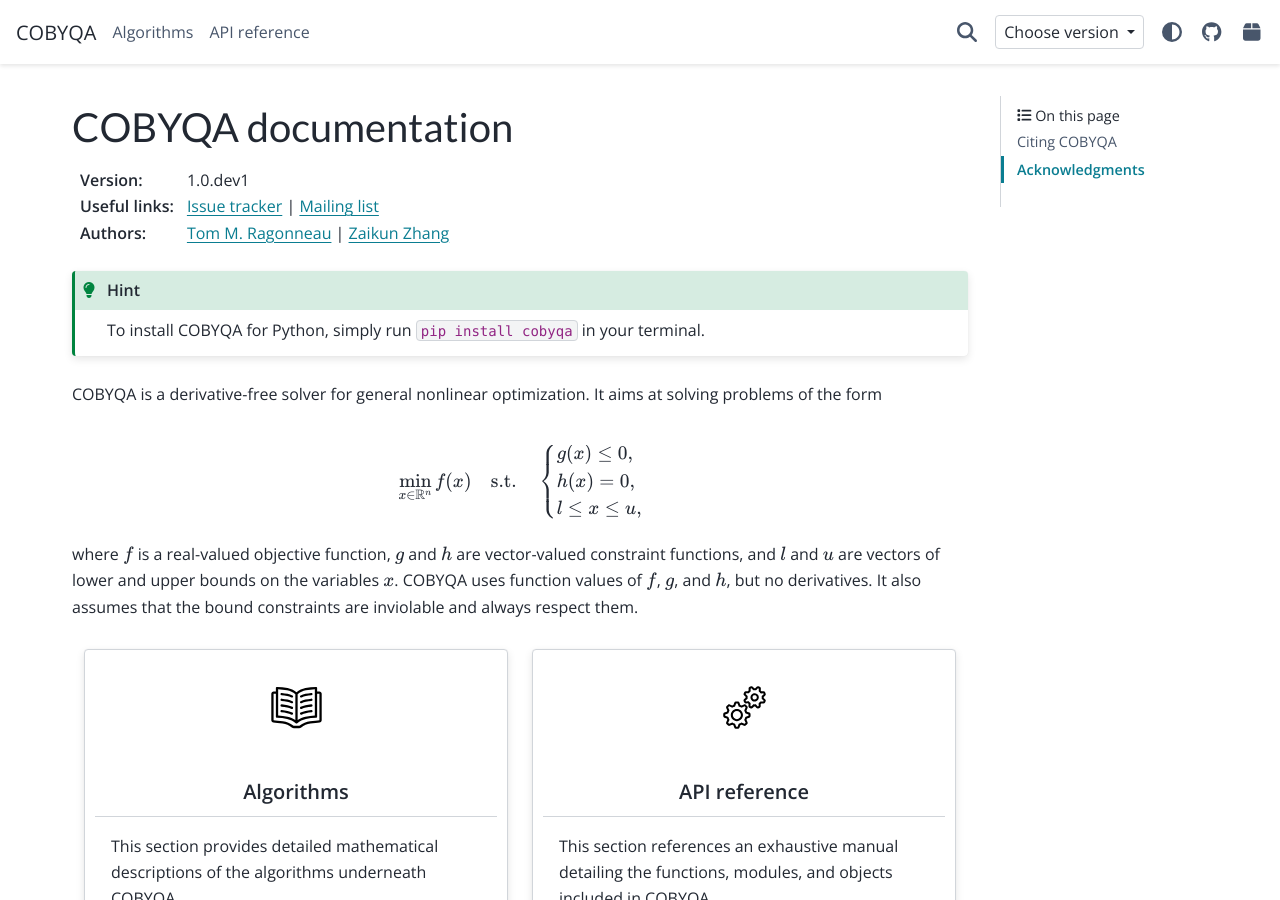
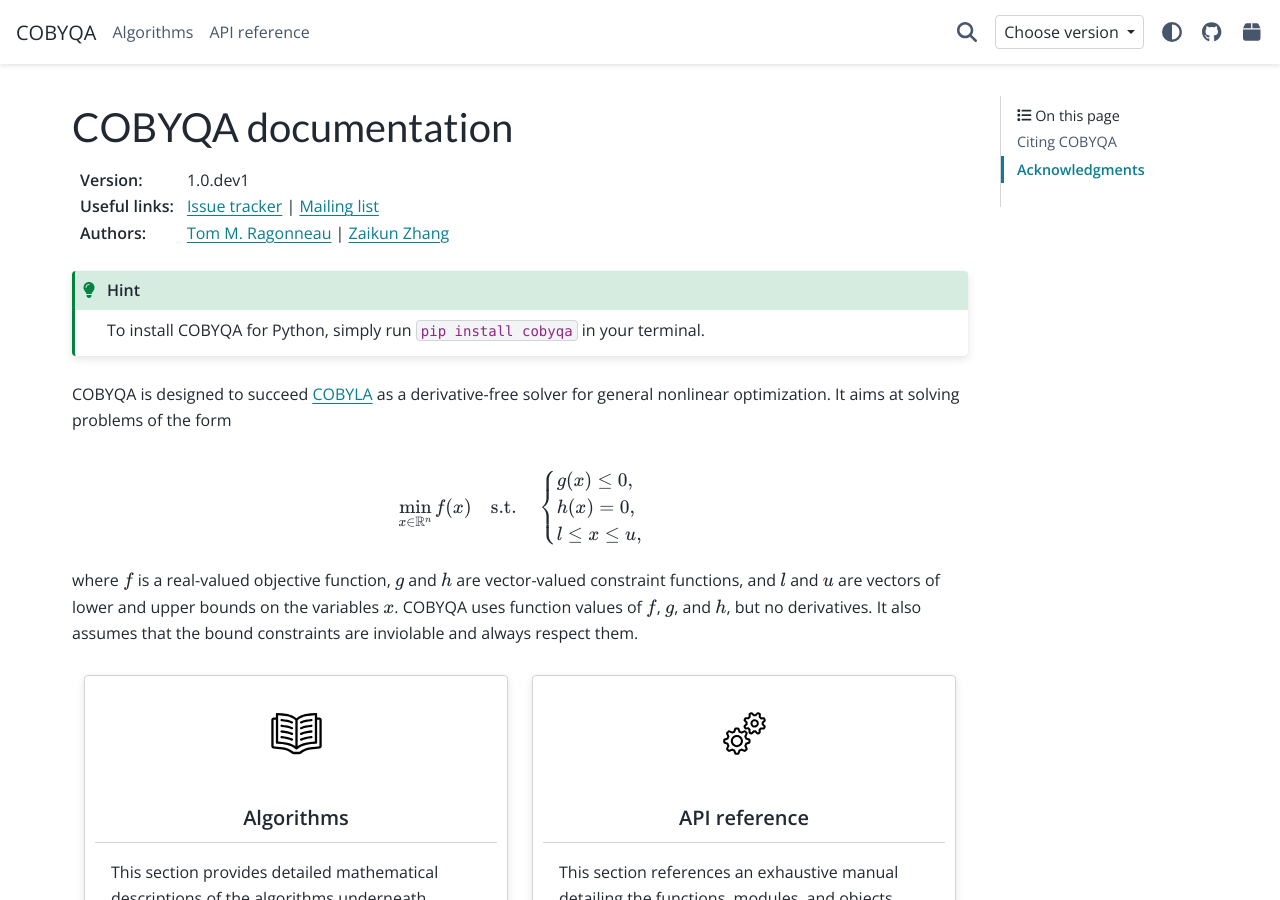
Before and after one commit to cobyqa/cobyqa, a Sphinx documentation site: the page built from doc/source/index.rst, in a window 1280 px wide and 900 px high. Built offline with Sphinx 7.4.7 and the PyData theme 0.15.4, drawn with Linux system fonts in a browser that asks for light colours.

Commit message:
Update index.rst

```diff
--- a/doc/source/index.rst
+++ b/doc/source/index.rst
@@ -18,7 +18,7 @@
 
     To install COBYQA for Python, simply run :code:`pip install cobyqa` in your terminal.
 
-COBYQA is a derivative-free solver for general nonlinear optimization.
+COBYQA is designed to succeed `COBYLA <https://docs.scipy.org/doc/scipy/reference/optimize.minimize-cobyla.html>`_ as a derivative-free solver for general nonlinear optimization.
 It aims at solving problems of the form
 
 .. math::
```
